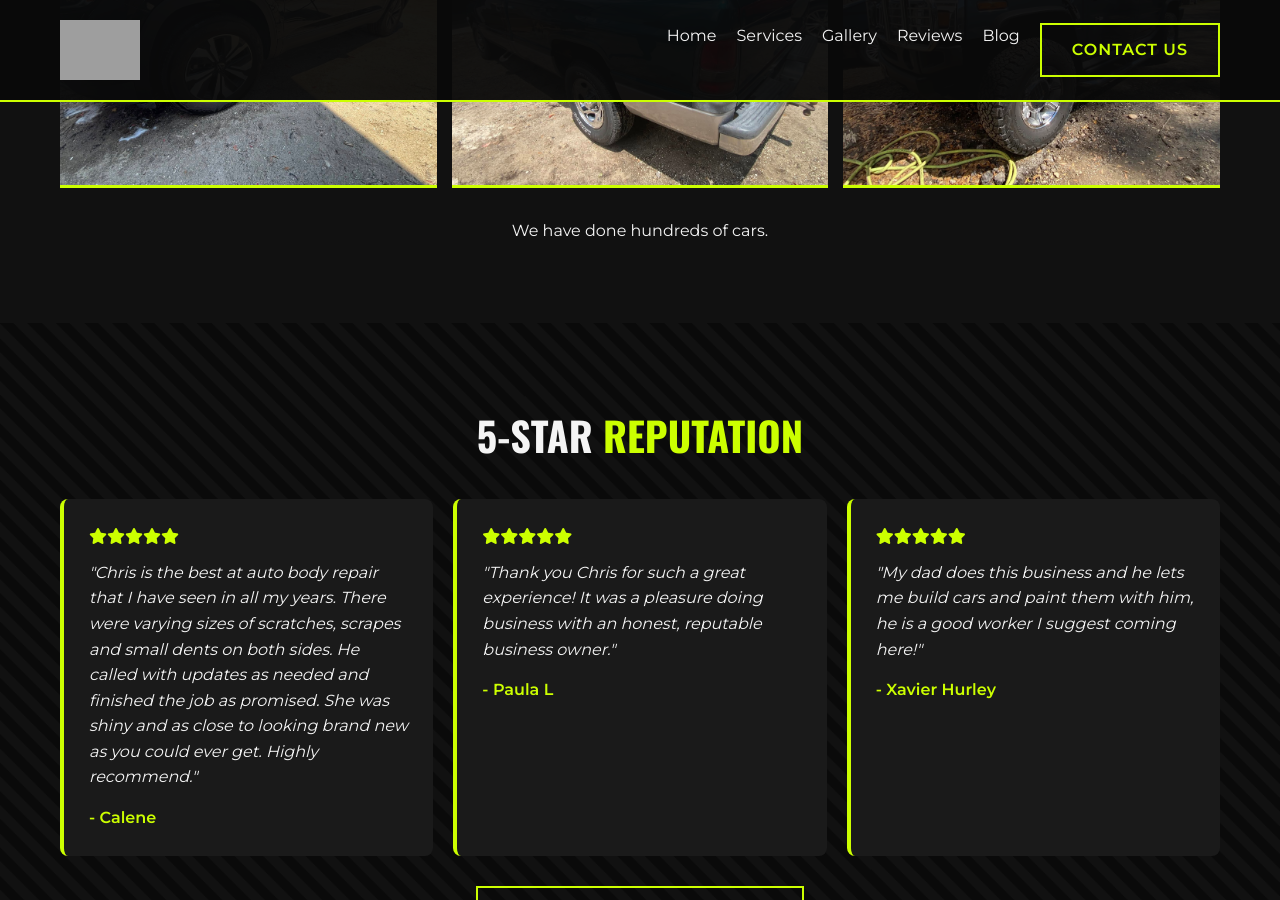
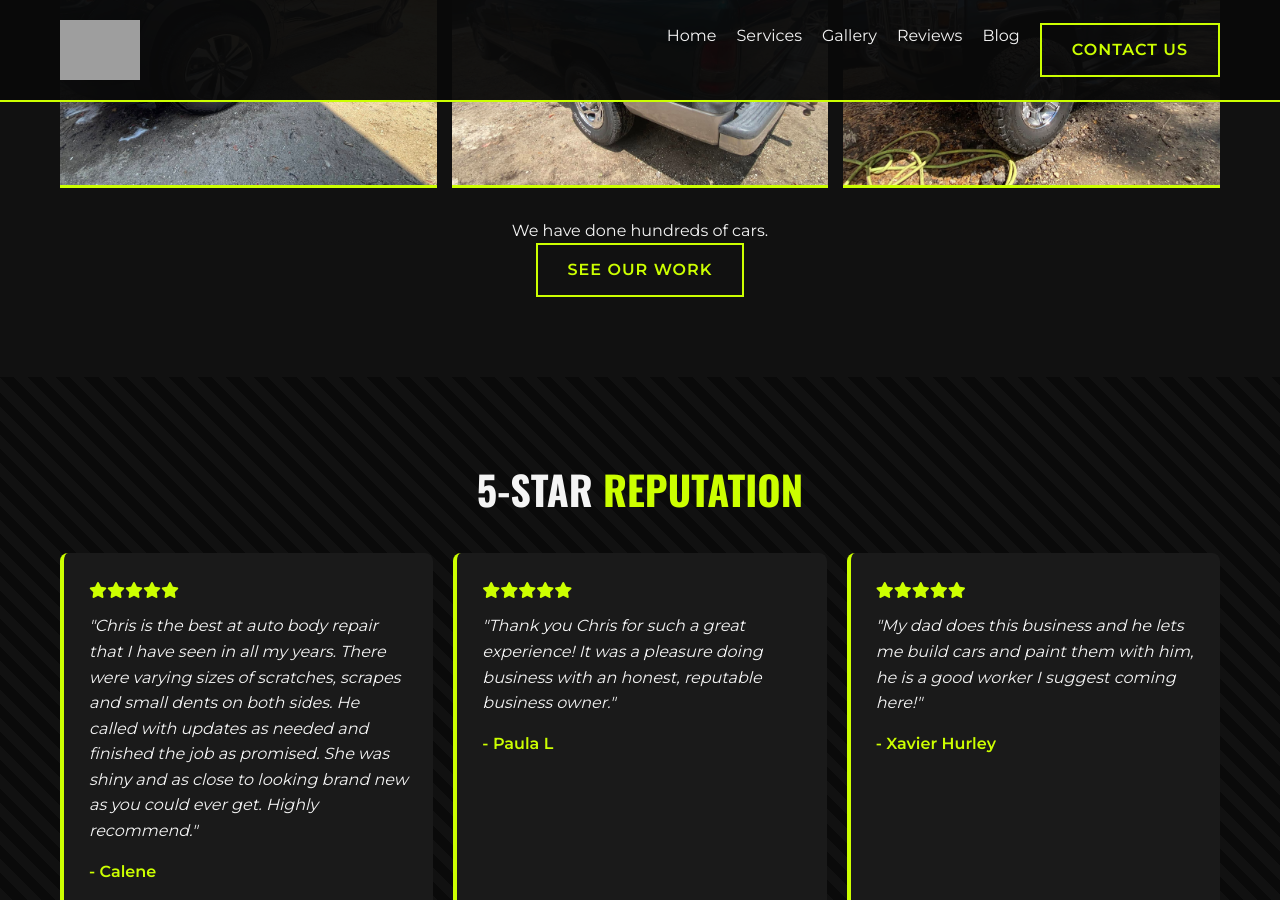
Before and after one commit to JamesBrownR/Quick-Fix-Dent-Repair, a Jekyll site: the page built from index.html, in a window 1280 px wide and 900 px high, scrolled down 2978 px. Built offline with Jekyll 4.4.1, drawn with Linux system fonts in a browser that asks for light colours; grey boxes are pictures that could not be loaded.

Commit message:
Update index.html

```diff
--- a/index.html
+++ b/index.html
@@ -72,6 +72,8 @@ title: Home
         </div>
         <div style="text-align: center; margin-top: 30px;">
             <p>We have done hundreds of cars.</p>
+
+            <a href="{{ site.baseurl }}/gallery" target="_blank" class="btn">See Our Work</a>
         </div>
     </div>
 </section>
@@ -92,7 +94,7 @@ title: Home
             {% endfor %}
         </div>
         <div style="text-align: center; margin-top: 30px;">
-            <a href="https://g.page/r/CUEwAAU1QygLEAE" target="_blank" class="btn">Read All Google Reviews</a>
+            <a href="{{ site.baseurl }}/reviews" target="_blank" class="btn">Read All Google Reviews</a>
         </div>
     </div>
 </section>
```
